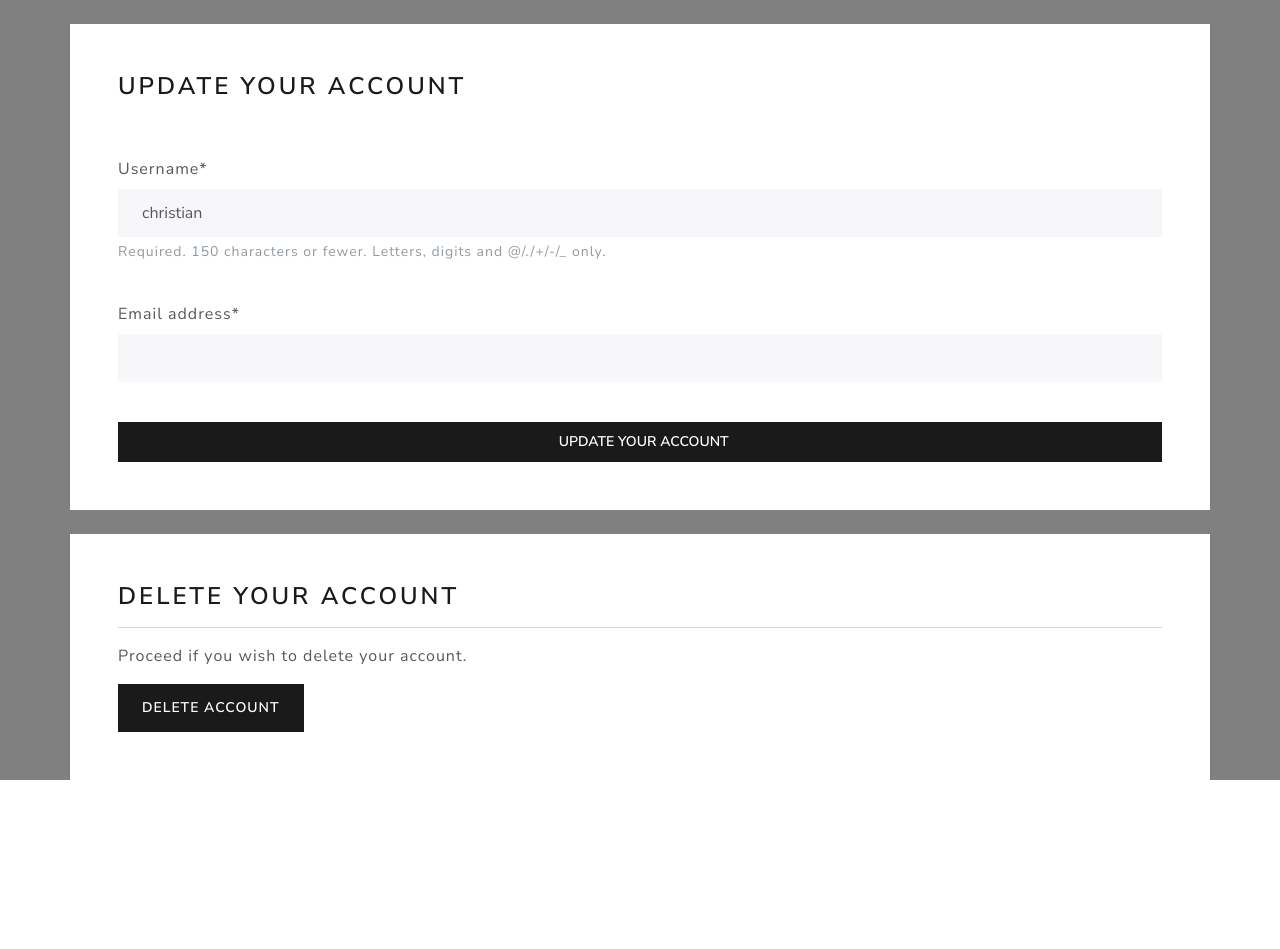
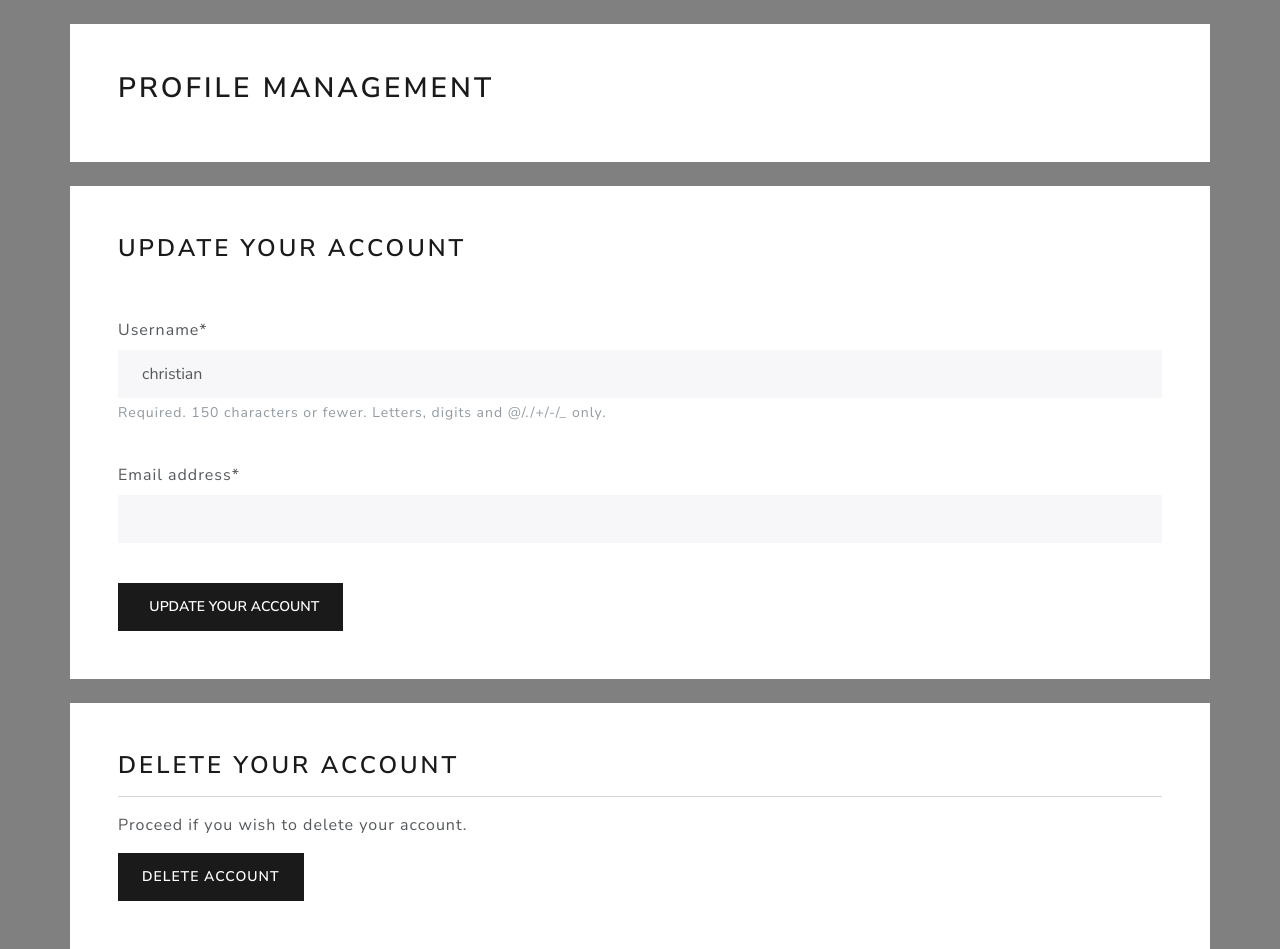
Before and after one commit to kalonjic34/brightbuy-store, a Django app: page /account/profile-management in a window 1280 px wide. Shown: the part 100-1049 px from the top of the page. Before the commit the page ends 880 px from the top, so only its background shows below. Run offline with Django 5.2, Linux system fonts and the light colour scheme; a user stored in the database is signed in; data comes from the database, SQL or seed files in the repository; some libraries are stand-ins or nearby versions.

Commit message:
Update profile management page layout

```diff
--- a/ecommerce/account/templates/account/profile-management.html
+++ b/ecommerce/account/templates/account/profile-management.html
@@ -12,6 +12,12 @@
     <br>
 
     <div class="container bg-white shadow-md p-5 form-layout">
+        <h2>Profile management</h1>
+
+    </div>
+    <br>
+
+    <div class="container bg-white shadow-md p-5 form-layout">
         <h3>Update your account</h3>
         <br>
         <br>
@@ -22,7 +28,7 @@
             <br>
             {{user_form.email|as_crispy_field}}
             <br>
-            <button type="submit" class="btn btn-primary btn-lg w-100 btn-block p-2"> &nbsp; Update your account </button>
+            <button type="submit" class="btn btn-primary navbar-btn text-white"> &nbsp; Update your account </button>
         </form>
     </div>
     <br>
```
